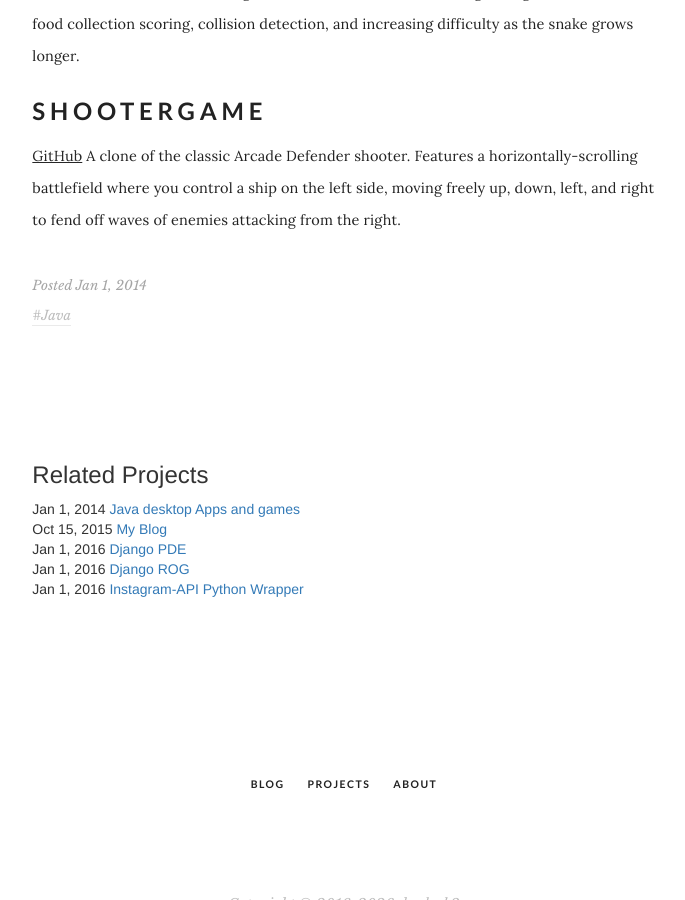
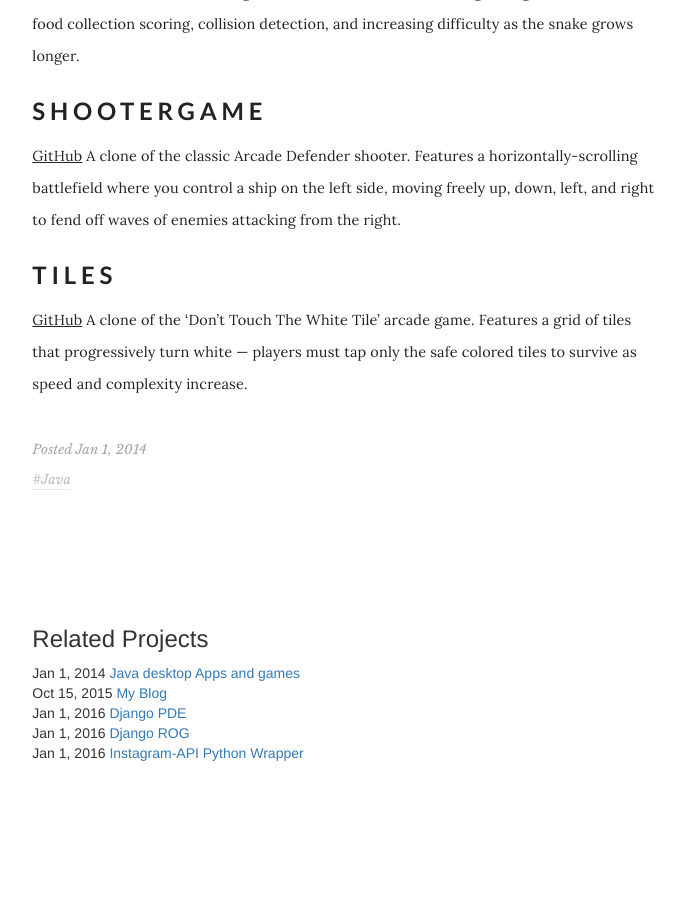
Before and after one commit to danleyb2/danleyb2.github.io, a Jekyll site: the page built from _projects/java-games.md, in a window 1280 px wide and 900 px high, scrolled down 1092 px. Shown: the whole window, without its empty margins (296-981 px from the left). Built offline with Jekyll 4.4.1, drawn with Linux system fonts in a browser that asks for light colours; some web fonts are replaced.

Commit message:
Add Tiles arcade game clone

```diff
--- a/_projects/java-games.md
+++ b/_projects/java-games.md
@@ -40,3 +40,7 @@ A classic snake arcade game recreation in Java. Features growing snake mechanics
 ### ShooterGame
 [GitHub](https://github.com/danleyb2/ShooterGame)
 A clone of the classic Arcade Defender shooter. Features a horizontally-scrolling battlefield where you control a ship on the left side, moving freely up, down, left, and right to fend off waves of enemies attacking from the right.
+
+### Tiles
+[GitHub](https://github.com/danleyb2/Tiles)
+A clone of the 'Don't Touch The White Tile' arcade game. Features a grid of tiles that progressively turn white — players must tap only the safe colored tiles to survive as speed and complexity increase.
```
